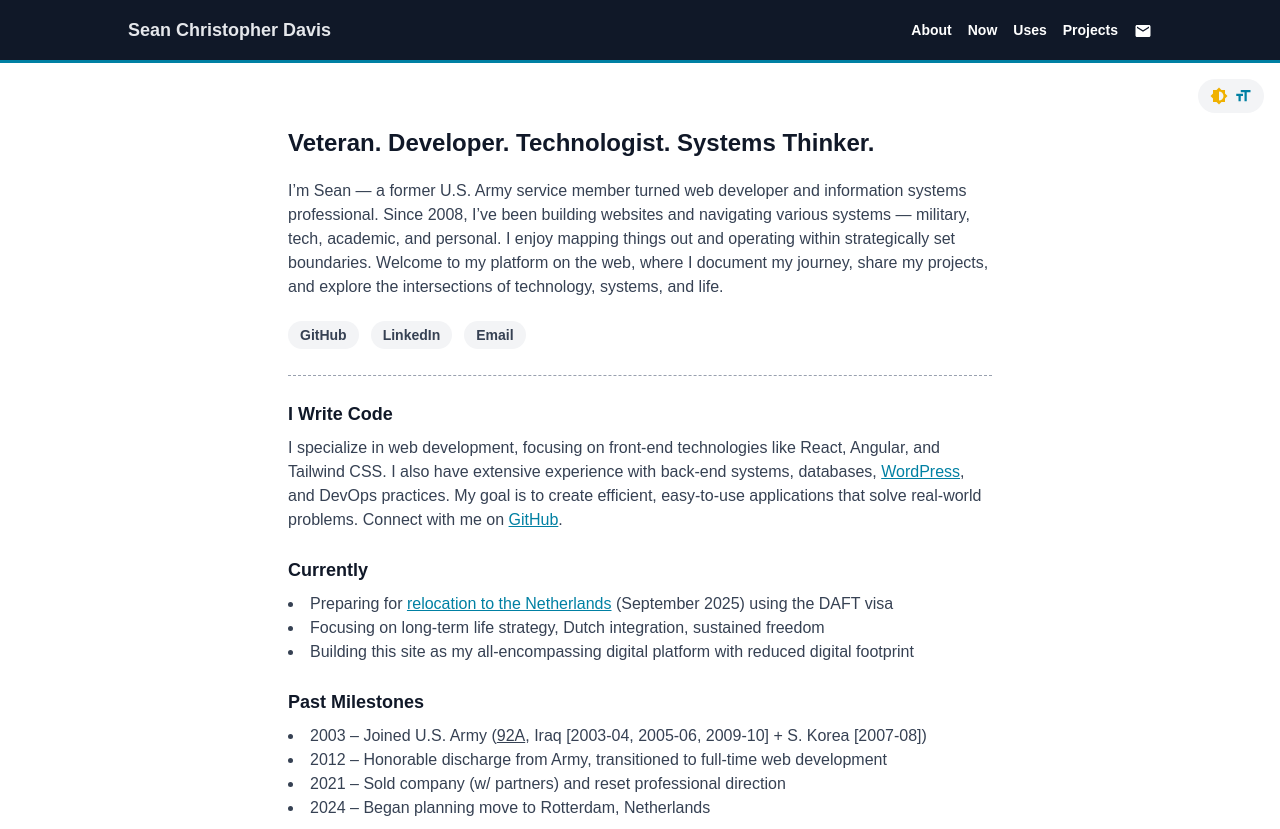
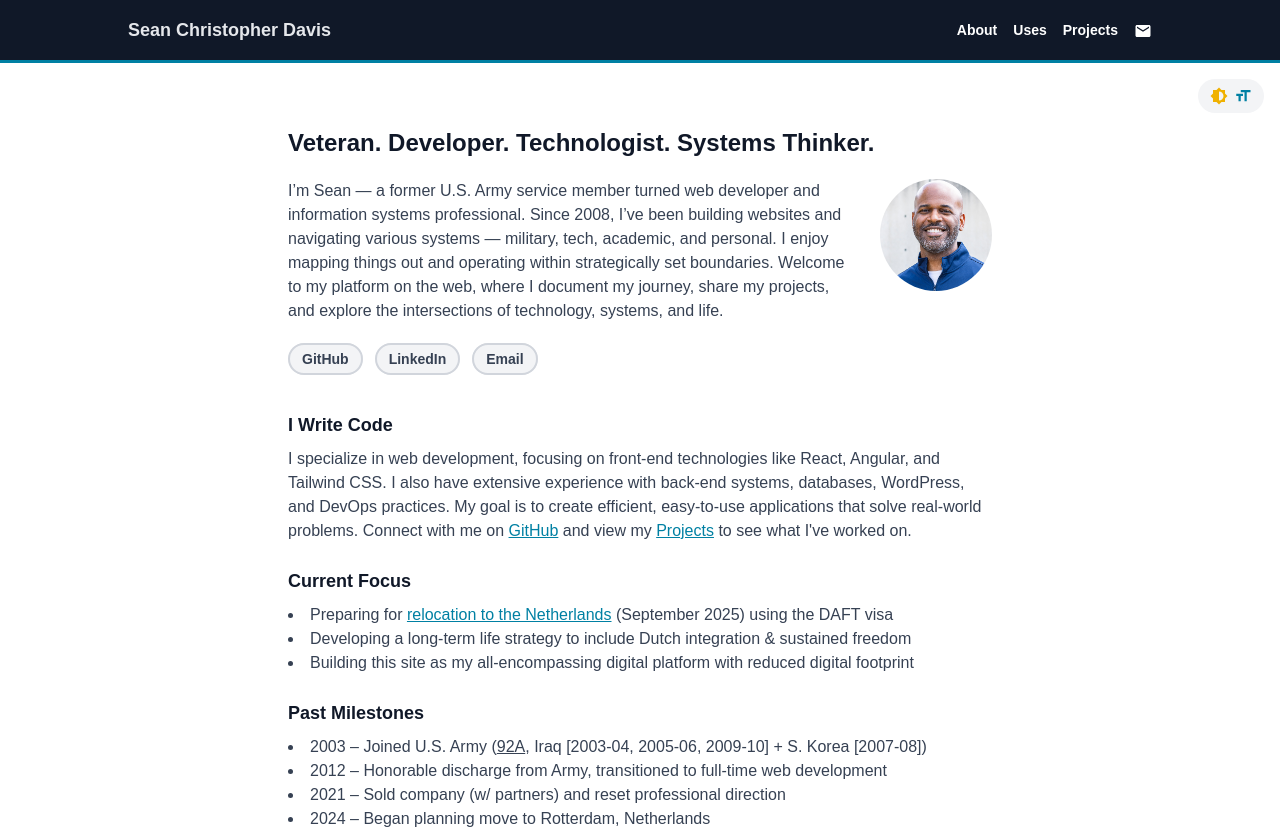
Before and after one commit to SeanChDavis/SeanChDavis, a React (Vite) app: page / in a window 1280 px wide. Shown: the top 829 px of the page. Built offline with nearby package versions, Linux system fonts and the light colour scheme; the HTML template or start-up script is replaced by a standard one.

Commit message:
more UI improvements + content reduction

```diff
--- a/src/App.jsx
+++ b/src/App.jsx
@@ -4,7 +4,6 @@ import './styles.css';
 import MainLayout from "./components/layout/MainLayout.jsx";
 import Home from "./pages/Home.jsx";
 import About from "./pages/About.jsx";
-import Now from "./pages/Now.jsx";
 import Uses from "./pages/Uses.jsx";
 import Projects from "./pages/Projects.jsx";
 import Contact from "./pages/Contact.jsx";
@@ -26,7 +25,6 @@ export default function App() {
                     {[
                         { path: "", Component: Home },
                         { path: "about", Component: About },
-                        { path: "now", Component: Now },
                         { path: "uses", Component: Uses },
                         { path: "projects", Component: Projects },
                         { path: "contact", Component: Contact },
--- a/src/components/ui/Navigation.jsx
+++ b/src/components/ui/Navigation.jsx
@@ -6,10 +6,9 @@ export default function Navigation() {
 
     const navigationLinks = [
         {to: "/about", label: "About"},
-        {to: "/now", label: "Now"},
         {to: "/uses", label: "Uses"},
         {to: "/projects", label: "Projects"},
-        {to: "/contact", label: <MdEmail className="inline-block text-lg align-middle" title="Contact Sean"/>}
+        {to: "/contact", label: <MdEmail className="inline-block text-lg align-middle" title="Contact Sean Davis"/>}
     ];
 
     return (
--- a/src/pages/About.jsx
+++ b/src/pages/About.jsx
@@ -35,12 +35,6 @@ export default function About({ linkClasses, mainHeadingClasses, listClasses })
                 <strong className="dark:text-gray-200">{siteData.siteNameShort}</strong>, <br />
                 {siteData.siteTagline}
             </p>
-
-            <div className="mt-8 mb-4 p-6 bg-gray-100 dark:bg-gray-950 rounded-xl">
-                <p className="text-md">
-                    Curious what I'm focused on right now? <Link to="/now" className={linkClasses}>Check out the Now page.</Link>
-                </p>
-            </div>
         </>
     );
 }
--- a/src/pages/Home.jsx
+++ b/src/pages/Home.jsx
@@ -4,18 +4,20 @@ import React from "react";
 
 export default function Home({linkClasses, headingClasses, mainHeadingClasses, listClasses}) {
 
-    const connectClasses = "text-sm font-semibold bg-gray-100 dark:bg-gray-950 hover:text-cyan-600 hover:dark:text-cyan-500 px-3 py-1.5 rounded-full";
+    const connectClasses = "text-sm font-bold bg-gray-100 dark:bg-gray-950 hover:text-cyan-600 hover:dark:text-cyan-500 px-3 py-1.5 rounded-full border-2 border-gray-300 dark:border-gray-600";
 
     return (
         <>
             <section className="space-y-6">
                 <h1 className={mainHeadingClasses}>{siteData.siteTagline}</h1>
-                <p>I’m Sean — a former U.S. Army service member turned web developer and information systems
+                <div className="grid md:grid-cols-[8.9fr_2.2fr] lg:grid-cols-[11fr_2.2fr] gap-6 lg:gap-8 pb-4 mt-2">
+                    <div>
+                        <p className="mb-6">I’m Sean — a former U.S. Army service member turned web developer and information systems
                             professional. Since 2008, I’ve been building websites and navigating various systems — military,
                             tech, academic, and personal. I enjoy mapping things out and operating within strategically set
                             boundaries. Welcome to my platform on the web, where I document my journey, share my projects, and
                             explore the intersections of technology, systems, and life.</p>
-                <ul className="space-x-3 flex flex-wrap pb-7 border-b-1 border-dashed mt-2 mb-6 border-gray-400 dark:border-gray-700">
+                        <ul className="space-x-3 flex flex-wrap">
                             <li>
                                 <a href="https://github.com/SeanChDavis/" target="_blank" rel="noopener noreferrer" className={connectClasses}>GitHub</a>
                             </li>
@@ -26,24 +28,29 @@ export default function Home({linkClasses, headingClasses, mainHeadingClasses, l
                                 <Link to="/contact" className={connectClasses}>Email</Link>
                             </li>
                         </ul>
+                    </div>
+                    <div className="hidden md:block">
+                        <img src="/sean-davis-headshot.png" alt="Sean's Headshot" className="w-28 h-28 rounded-full" />
+                    </div>
+                </div>
             </section>
 
             <section className="space-y-2">
                 <h2 className={headingClasses}>I Write Code</h2>
                 <p>
                     I specialize in web development, focusing on front-end technologies like React, Angular, and
-                    Tailwind CSS. I also have extensive experience with back-end systems, databases, <a href="https://profiles.wordpress.org/sdavis2702/" target="_blank" rel="noopener noreferrer" className={linkClasses}>WordPress</a>, and DevOps practices. My goal is to create efficient, easy-to-use applications that solve real-world problems. Connect with me on <a href="https://github.com/SeanChDavis/" target="_blank" rel="noopener noreferrer" className={linkClasses}>GitHub</a>.
+                    Tailwind CSS. I also have extensive experience with back-end systems, databases, WordPress, and DevOps practices. My goal is to create efficient, easy-to-use applications that solve real-world problems. Connect with me on <a href="https://github.com/SeanChDavis/" target="_blank" rel="noopener noreferrer" className={linkClasses}>GitHub</a> and view my <Link to="/projects" className={linkClasses}>Projects</Link> to see what I've worked on.
                 </p>
             </section>
 
             <section className="space-y-2">
-                <h2 className={headingClasses}>Currently</h2>
+                <h2 className={headingClasses}>Current Focus</h2>
                 <ul className={listClasses}>
                     <li>Preparing for <Link to="/netherlands-journey" className={linkClasses}>relocation to the
                         Netherlands</Link> (September 2025) using the <abbr className="cursor-help no-underline"
                                                                             title="Dutch American Friendship Treaty">DAFT</abbr> visa
                     </li>
-                    <li>Focusing on long-term life strategy, Dutch integration, sustained freedom</li>
+                    <li>Developing a long-term life strategy to include Dutch integration & sustained freedom</li>
                     <li>Building this site as my all-encompassing digital platform with reduced digital footprint</li>
                 </ul>
             </section>
@@ -72,7 +79,6 @@ export default function Home({linkClasses, headingClasses, mainHeadingClasses, l
                 <h2 className={headingClasses}>Explore More</h2>
                 <ul className={listClasses}>
                     <li><Link to="/about" className={linkClasses}>About</Link> – My background, journey, and plans</li>
-                    <li><Link to="/now" className={linkClasses}>Now</Link> – What I’m focused on right now</li>
                     <li><Link to="/uses" className={linkClasses}>Uses</Link> – My tools, stack, and workflow</li>
                     <li><Link to="/projects" className={linkClasses}>Projects</Link> – Experiments and things I’ve built
                     </li>
--- a/src/pages/Now.jsx
+++ /dev/null
@@ -1,44 +0,0 @@
-import React from 'react';
-import {Link} from "react-router-dom";
-
-export default function Now({ linkClasses, headingClasses, mainHeadingClasses }) {
-
-    return (
-        <>
-            <h1 className={mainHeadingClasses}>What I'm Doing Now</h1>
-            <p>This is a snapshot of where my focus is right now — last updated May 2025.</p>
-            <div className="space-y-6">
-                <div className="space-y-2">
-                    <h2 className={headingClasses}>BS in Information Systems — Completed</h2>
-                    <p>I recently completed a bachelor's degree at <abbr className="cursor-help no-underline" title="University of Missouri-St. Louis">UMSL</abbr>. No plans for graduate school — I'm focused on getting back to applying what I know.</p>
-                </div>
-
-                <div className="space-y-2">
-                    <h2 className={headingClasses}>Preparing for the Netherlands</h2>
-                    <p>My plan for moving to the Netherlands is in motion. I’m targeting a September 2025 <Link to="/netherlands-journey" className={linkClasses}>relocation to Rotterdam, NL</Link> using the <abbr className="cursor-help no-underline" title="Dutch American Friendship Treaty">DAFT</abbr> visa.</p>
-                </div>
-
-                <div className="space-y-2">
-                    <h2 className={headingClasses}>Living light, staying agile</h2>
-                    <p>I’ve reduced digital and real-world clutter with a goal of operating efficiently and with the ability to adjust when needed. I am always on the move in one way or another. Join, but do not impede.</p>
-                </div>
-
-                <div className="space-y-2">
-                    <h2 className={headingClasses}>Evolving SeanChDavis.com</h2>
-                    <p>After nearly two decades of juggling multiple domain names, email addresses, and web platforms, I've decided to build a single platform tailored to my needs. You are here. More to come.</p>
-                </div>
-
-                <div className="space-y-2">
-                    <h2 className={headingClasses}>Personal system design</h2>
-                    <p>We have all created and lived by some sort of life management system. It's how we do things. It's how we survive. I am intentionally designing mine with expectations of specific output.</p>
-                </div>
-
-                <div className="mt-8 mb-4 p-6 bg-gray-100 dark:bg-gray-950 rounded-xl">
-                    <p className="text-md">
-                        I use a number of tools and resources to manage and keep track of my goals and projects. If you're curious about my setup <Link to="/uses" className={linkClasses}>check out the Uses page</Link>.
-                    </p>
-                </div>
-            </div>
-        </>
-    );
-}
--- a/src/pages/Projects.jsx
+++ b/src/pages/Projects.jsx
@@ -6,7 +6,9 @@ export default function Projects({ linkClasses, headingClasses, mainHeadingClass
     return (
         <>
             <h1 className={mainHeadingClasses}>Projects & Experiments</h1>
-            <p>This is a <em>selective</em> list of things I’ve built, helped grow, or explored professionally and personally.</p>
+            <p>
+                This is a <em>selective</em> list of things I’ve built, helped grow, or explored professionally and personally. The technologies I use are JavaScript, React, Angular, Tailwind CSS, <a href="https://profiles.wordpress.org/sdavis2702/" target="_blank" rel="noopener noreferrer" className={linkClasses}>WordPress</a>, and more.
+            </p>
             <div className="space-y-6">
 
                 <section className="space-y-2">
```
Lines whose indentation alone changed are shown as unchanged.
